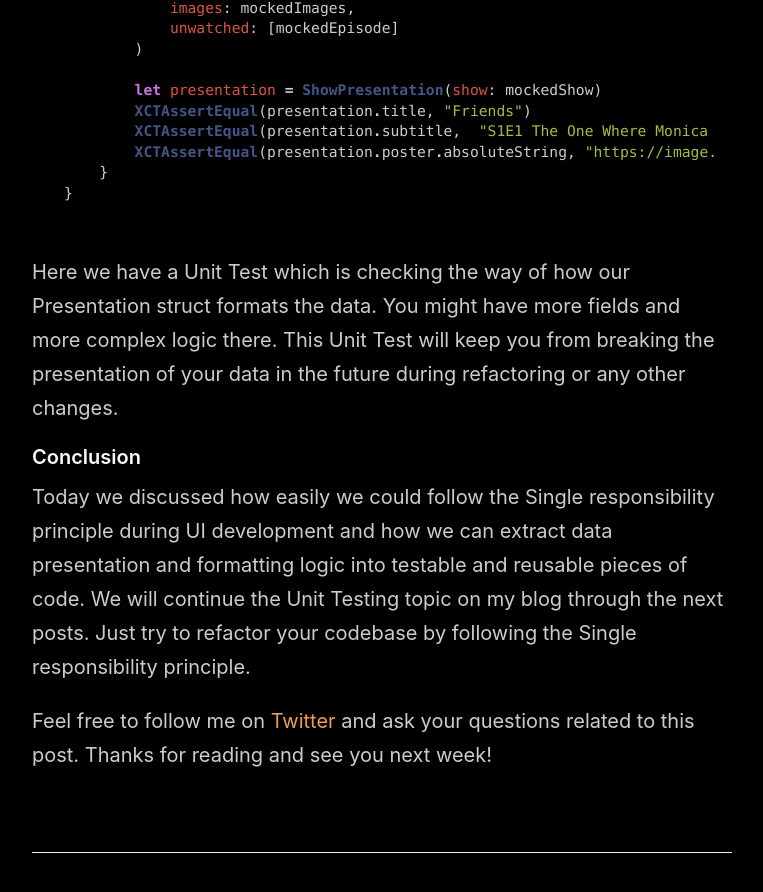
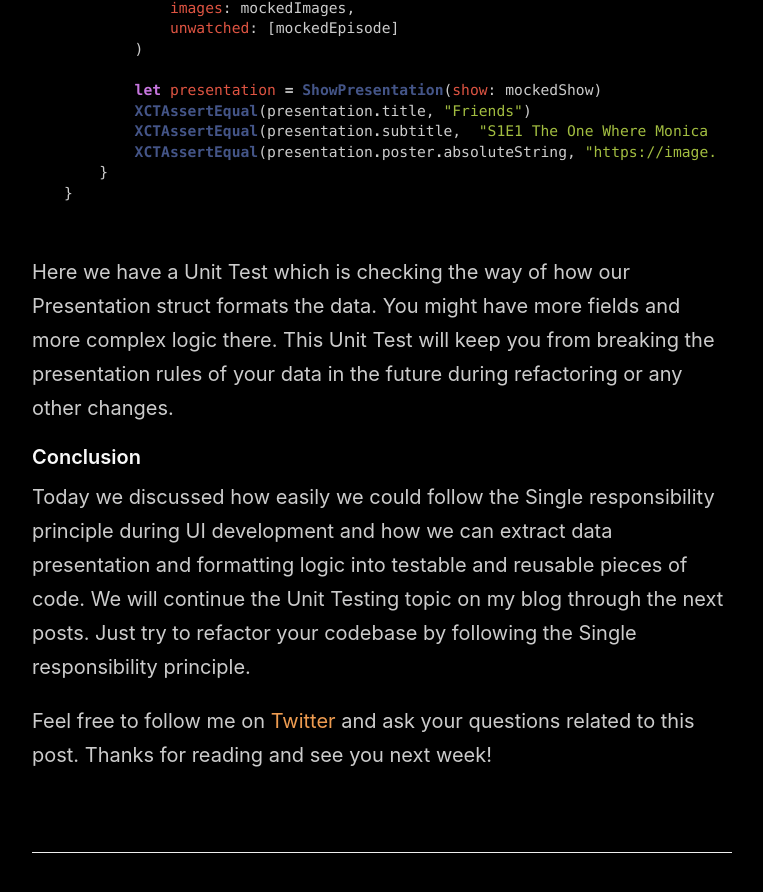
Before and after one commit to mecid/mecid.github.io, a Jekyll site: the page built from _posts/2019-05-01-extracting-presentation-logic-to-make-it-testable.md, in a window 1280 px wide and 900 px high, scrolled down 3968 px. Shown: the top 892 px of the window, without its empty margins (258-1021 px from the left). Built offline with Jekyll 4.4.1, drawn with Linux system fonts in a browser that asks for light colours; some of the changed text lies outside the part shown.

Commit message:
Update 2019-05-01-extracting-presentation-logic-to-make-it-testable.md

````diff
--- a/_posts/2019-05-01-extracting-presentation-logic-to-make-it-testable.md
+++ b/_posts/2019-05-01-extracting-presentation-logic-to-make-it-testable.md
@@ -129,7 +129,7 @@ class ShowPresentationTests: XCTestCase {
 }
 ```
 
-Here we have a Unit Test which is checking the way of how our Presentation struct formats the data. You might have more fields and more complex logic there. This Unit Test will keep you from breaking the presentation of your data in the future during refactoring or any other changes.
+Here we have a Unit Test which is checking the way of how our Presentation struct formats the data. You might have more fields and more complex logic there. This Unit Test will keep you from breaking the presentation rules of your data in the future during refactoring or any other changes.
 
 #### Conclusion
 Today we discussed how easily we could follow the Single responsibility principle during UI development and how we can extract data presentation and formatting logic into testable and reusable pieces of code. We will continue the Unit Testing topic on my blog through the next posts. Just try to refactor your codebase by following the Single responsibility principle.
````
Also changed, not shown: other parts of _posts/2019-05-01-extracting-presentation-logic-to-make-it-testable.md (+1 -1 lines).
